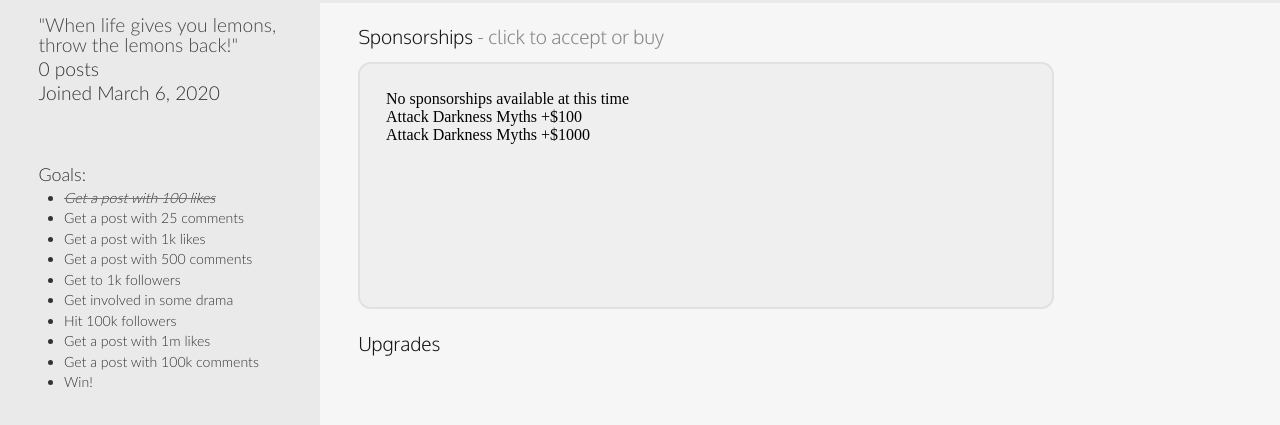
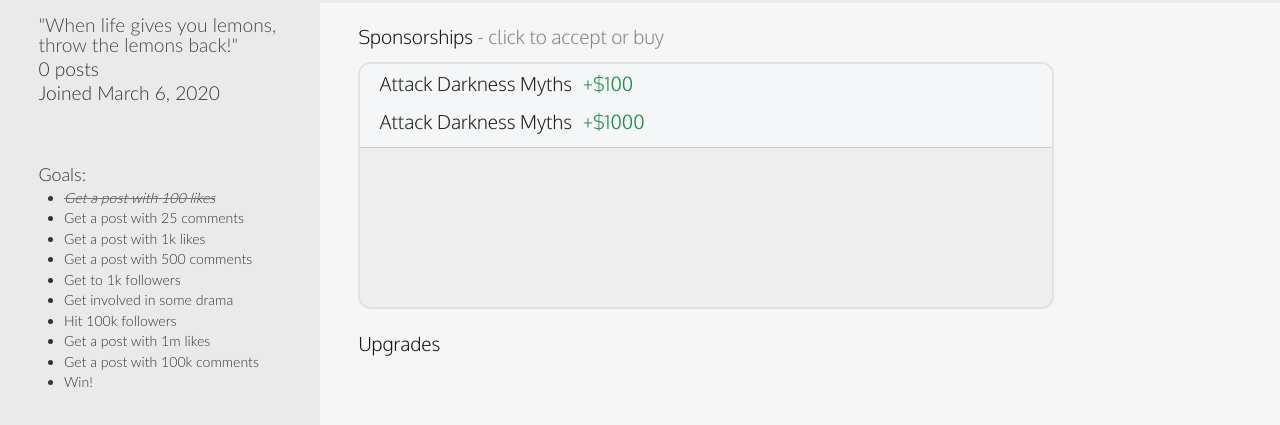
Before and after one commit to GreysonR/SocialMediaInc, a plain HTML site: page index.html in a window 1280 px wide. Both pictures are taken after a click on the element "Dashboard". Shown: the part 395-820 px from the top of the page. Drawn offline with Linux system fonts and the light colour scheme.

Commit message:
Add files via upload

```diff
--- a/styles/dashboard.css
+++ b/styles/dashboard.css
@@ -14,17 +14,71 @@
 #dashboardTitle span {
 	color: #878787;
 }
+
 #sponsorships {
 	margin-left: 3vw;
 	margin-top: 0.6vw;
 
-	width: 50vw;
-	height: 15vw;
-	padding: 2vw;
+	width: 54vw;
+	height: 19vw;
+	padding: 0vw;
 
 	background: #EFEFEF;
 	border: 2px solid #E1E1E1;
 	border-radius: 1vw;
+
+	position: relative;
+
+	display: grid;
+	grid-auto-rows: 3vw;
+	grid-template-columns: 1fr;
+
+	overflow: hidden;
+}
+#sponsorships .sponsorship {
+	width: 100%;
+	height: 100%;
+	padding-left: 1.5vw;
+	padding-top: 0.5vw;
+
+	background: #F4F6F7;
+
+	font-family: "Oxygen", sans-serif;
+	font-weight: lighter;
+	text-align: left;
+	font-size: 1.5vw;
+	color: #222;
+
+	user-select: none;
+
+	border-bottom: 1px solid #ccc;
+}
+#sponsorships .sponsorship:hover {
+	background: #F0F3F3;
+	cursor: pointer;
+}
+#sponsorships .sponsorship #sponsorshipAmount {
+	color: #208d51;
+	margin-left: 0.5vw;
+}
+
+#noSponsorshipsTitle.inactive {
+	display: none;
+}
+#noSponsorshipsTitle {
+	width: 100%;
+	position: absolute;
+	top: 50%;
+	left: 50%;
+	transform: translate(-50%, -50%);
+
+	font-family: "Oxygen", sans-serif;
+	font-weight: lighter;
+	text-align: center;
+	font-size: 2vw;
+	color: #222;
+
+	user-select: none;
 }
 
 #dashboard #upgrades {
--- a/styles/posts.css
+++ b/styles/posts.css
@@ -177,3 +177,7 @@
 	background-repeat: no-repeat;
 	background-size: contain;
 }
+
+#upgrade * {
+	pointer-events: none;
+}
```
